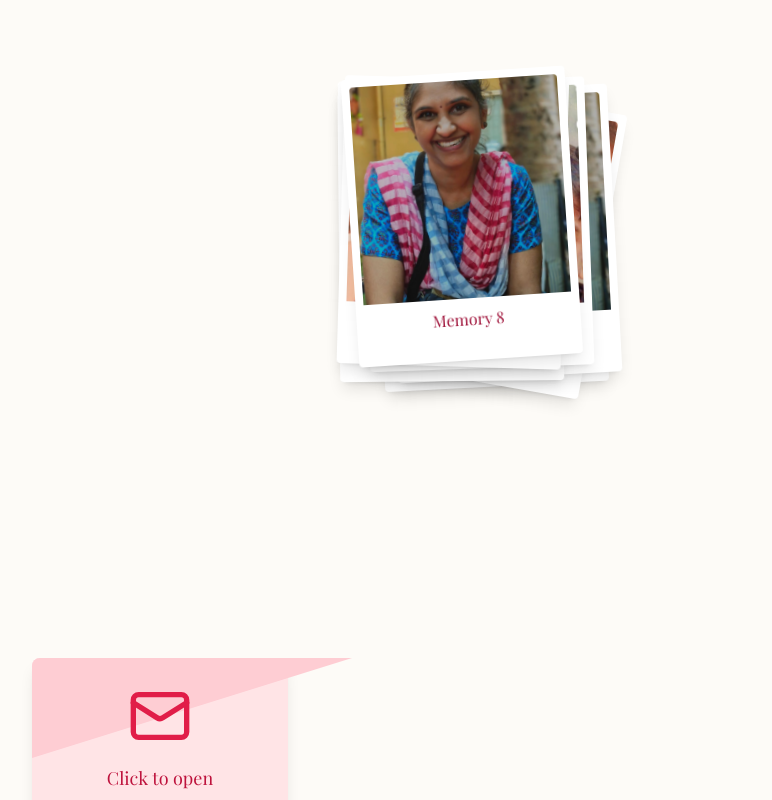
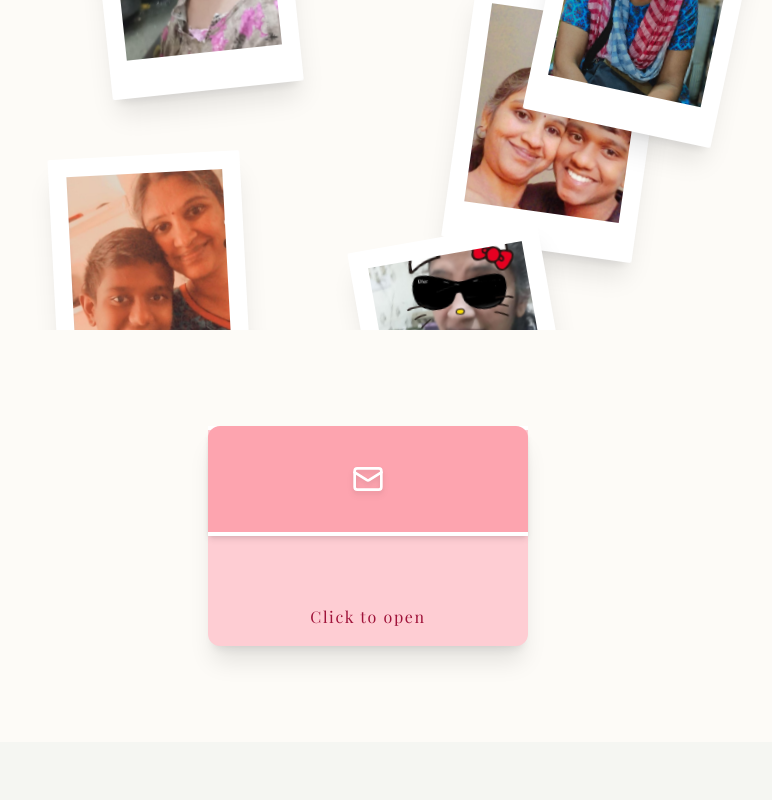
Before and after one commit to vickyhaha-af/ammass-birthday, a React (Vite) app: page / in a window 1280 px wide. Shown: the part 1700-2500 px from the top of the page, without its empty margins (272-1044 px from the left). Built offline with nearby package versions, Linux system fonts and the light colour scheme; a web font is replaced by a local one.

Commit message:
Update components with new Gallery and Letter designs

```diff
--- a/src/App.jsx
+++ b/src/App.jsx
@@ -246,112 +246,99 @@ const HaikuSection = () => {
   );
 };
 
-const MemoryGallery = () => {
-  const [photos] = useState(() =>
-    Array.from({ length: 8 }, (_, i) => ({
-      id: i + 1,
-      x: Math.random() * 60 - 30,
-      y: Math.random() * 40 - 20,
-      rotate: Math.random() * 20 - 10,
-      src: `/images/image${(i % 4) + 1}.jpeg`
-    }))
-  );
+const Gallery = () => {
+  // Pre-defined messy positions so they look scattered naturally
+  const scatterPositions = [
+    { top: "10%", left: "20%", rotate: "-6deg" },
+    { top: "30%", left: "60%", rotate: "8deg" },
+    { top: "50%", left: "15%", rotate: "-3deg" },
+    { top: "15%", left: "70%", rotate: "12deg" },
+    { top: "60%", left: "50%", rotate: "-10deg" },
+  ];
+
+  // REPLACE THESE PATHS WITH YOUR REAL PHOTOS LATER
+  const photos = [
+    "/images/image1.jpeg",
+    "/images/image2.jpeg",
+    "/images/image3.jpeg",
+    "/images/image4.jpeg",
+    "/images/image1.jpeg"
+  ];
 
   return (
-    <section className="py-20 md:py-32 relative overflow-hidden p-8">
-      <div className="max-w-7xl mx-auto">
-        <motion.h2
-          initial={{ opacity: 0, y: 20 }}
-          whileInView={{ opacity: 1, y: 0 }}
-          viewport={{ once: true }}
-          className="text-4xl font-serif text-rose-900 text-center mb-16"
+    <section className="relative h-[800px] w-full bg-[#FDFBF7] overflow-hidden">
+      <h2 className="text-center font-serif text-4xl text-[#2A2A2A] pt-20 mb-8">Our Memories</h2>
+      <p className="text-center text-gray-400 mb-12">(Drag them around!)</p>
+
+      <div className="relative w-full h-full max-w-4xl mx-auto">
+        {photos.map((src, index) => (
+          <motion.div
+            key={index}
+            drag
+            dragConstraints={{ left: -200, right: 200, top: -200, bottom: 200 }}
+            whileHover={{ scale: 1.1, zIndex: 50, rotate: 0, boxShadow: "0px 20px 40px rgba(0,0,0,0.2)" }}
+            whileTap={{ scale: 1.15, cursor: "grabbing" }}
+            style={{
+                position: 'absolute',
+                top: scatterPositions[index]?.top || `${index*10}%`,
+                left: scatterPositions[index]?.left || `${index*5}%`,
+                rotate: scatterPositions[index]?.rotate || '0deg'
+            }}
+            className="w-48 h-64 bg-white p-3 pb-8 shadow-xl rounded-sm cursor-grab transition-all border-[6px] border-white hover:shadow-2xl"
           >
-          Our Memories
-        </motion.h2>
-
-        <div className="relative h-[80vh]">
-          <AnimatePresence>
-            {photos.map((photo) => (
-              <motion.div
-                key={photo.id}
-                className="absolute draggable-photo"
-                style={{
-                  left: '50%',
-                  top: '50%',
-                  x: photo.x,
-                  y: photo.y,
-                  rotate: photo.rotate,
+            {/* Photo placeholder */}
+            <div className="w-full h-full bg-gray-100 overflow-hidden">
+                <img
+                  src={src}
+                  alt="Memory"
+                  className="w-full h-full object-cover pointer-events-none"
+                  onError={(e) => {
+                    e.target.style.display='none';
+                    e.target.parentNode.classList.add('bg-rose-100')
                   }}
-                drag
-                dragConstraints={{
-                  top: -200,
-                  left: -300,
-                  right: 300,
-                  bottom: 200,
-                }}
-                dragTransition={{ bounceStiffness: 100, bounceDamping: 10 }}
-                whileHover={{ scale: 1.05, zIndex: 10 }}
-                whileTap={{ scale: 1.1, zIndex: 20 }}
-                initial={{ opacity: 0, scale: 0.5 }}
-                animate={{ opacity: 1, scale: 1 }}
-                transition={{ duration: 0.5 }}
-              >
-                <div className="bg-white p-2 rounded shadow-lg w-48 h-60 md:w-56 md:h-72">
-                  <div className="w-full h-4/5 overflow-hidden rounded-t">
-                    <img
-                      src={photo.src}
-                      alt={`Memory ${photo.id}`}
-                      className="w-full h-full object-cover"
                 />
-                  </div>
-                  <div className="p-2 text-center text-rose-800 font-serif">
-                    Memory {photo.id}
-                  </div>
             </div>
           </motion.div>
         ))}
-          </AnimatePresence>
-        </div>
       </div>
     </section>
   );
 };
 
-const LoveLetter = () => {
+const Letter = () => {
   const [isOpen, setIsOpen] = useState(false);
 
   return (
-    <section className="py-20 md:py-32 flex items-center justify-center p-6">
-      <div className="w-full max-w-2xl">
+    <section className="py-24 flex justify-center items-center bg-[#FDFBF7] perspective-1000">
+      <div className="relative w-[320px] h-[220px] cursor-pointer group" onClick={() => setIsOpen(!isOpen)}>
+
+        {/* The Letter inside (slides out) */}
         <motion.div
-          className="envelope"
-          onClick={() => setIsOpen(!isOpen)}
-          animate={{
-            rotateX: isOpen ? 180 : 0,
-            y: isOpen ? -50 : 0
-          }}
-          transition={{ duration: 0.8, type: 'spring', bounce: 0.3 }}
+          initial={false}
+          animate={isOpen ? { y: -120, zIndex: 0 } : { y: 0, zIndex: 0 }}
+          transition={{ duration: 0.6, ease: "easeInOut" }}
+          className="absolute top-4 left-4 right-4 bottom-4 bg-[#FDFBF7] border-2 border-[#D4AF37]/30 p-6 shadow-sm flex flex-col justify-center items-center text-center"
         >
-          <div className="front">
-            <div className="absolute top-0 left-0 w-0 h-0 border-t-[100px] border-t-rose-200 border-r-[320px] border-r-transparent rounded-tl-lg" />
-            <div className="absolute bottom-0 left-0 right-0 flex flex-col items-center justify-center h-full">
-              <Mail className="w-16 h-16 text-rose-600" />
-              <span className="mt-4 text-rose-700 font-serif text-lg">Click to open</span>
+          <p className="font-serif text-[#8B4513] text-lg italic">
+            "Amma, you are my greatest inspiration. Thank you for being my dawn, every single day."
+          </p>
+          <p className="font-sans text-sm text-rose-400 mt-4">- Vikram</p>
+        </motion.div>
+
+        {/* Envelope Body (Front) */}
+        <div className="absolute inset-0 bg-rose-200 rounded-b-xl shadow-xl z-10 border-t-4 border-white overflow-hidden flex items-end justify-center pb-4">
+             {!isOpen && <p className="text-rose-800 font-serif tracking-widest">Click to open</p>}
         </div>
-          </div>
-          <div className="letter">
-            <div className="p-6 h-full overflow-y-auto">
-              <h3 className="font-serif text-2xl text-rose-900 mb-4">Dear Amma,</h3>
-              <div className="space-y-4 text-rose-800">
-                <p>On this special day, I want to take a moment to tell you how much you mean to me.</p>
-                <p>Your love, strength, and wisdom have been my guiding light through every challenge and celebration.</p>
-                <p>Thank you for being my rock, my inspiration, and my biggest supporter.</p>
-                <p>May this year bring you as much joy and happiness as you've brought into my life.</p>
-                <p>With all my love,</p>
-                <p className="font-serif text-xl mt-6">Vikram</p>
-              </div>
-            </div>
-          </div>
+
+        {/* Envelope Flap (Top) - Animates open */}
+        <motion.div
+            initial={false}
+            animate={isOpen ? { rotateX: 180 } : { rotateX: 0 }}
+            transition={{ duration: 0.6, ease: "easeInOut" }}
+            style={{ transformOrigin: "top" }}
+            className="absolute top-0 left-0 w-full h-1/2 bg-rose-300 z-20 rounded-t-xl shadow-md border-b-4 border-white flex items-center justify-center"
+        >
+            <Mail className="text-white drop-shadow-md" size={32} />
         </motion.div>
       </div>
     </section>
@@ -441,8 +428,8 @@ const App = () => {
       <AuroraBackground />
       <Hero />
       <HaikuSection />
-      <MemoryGallery />
-      <LoveLetter />
+      <Gallery />
+      <Letter />
       <CakeSection />
       <Footer />
     </div>
```
Lines whose indentation alone changed are shown as unchanged.
